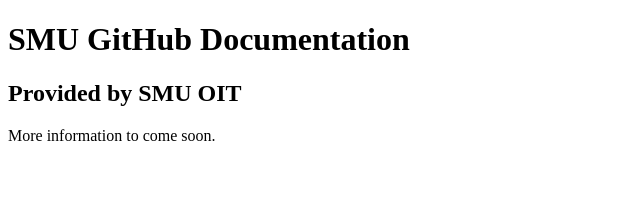
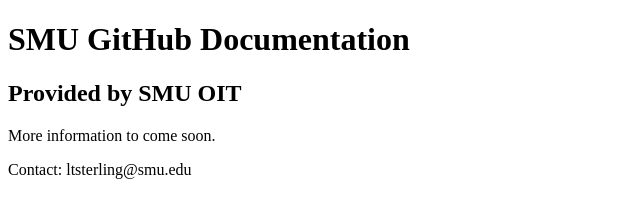
Before and after one commit to SMUGSterling/SMUGSterling.github.io, a plain HTML site: page index.html in a window 1280 px wide. Shown: the whole page, without its empty margins (0-640 px from the left). Drawn offline with Linux system fonts and the light colour scheme.

Commit message:
Added contact
Added contact to index.html

```diff
--- a/index.html
+++ b/index.html
@@ -4,5 +4,6 @@
 <h1>SMU GitHub Documentation</h1>
 <h2>Provided by SMU OIT</h2>
 <p>More information to come soon.</p>
+<p>Contact: ltsterling@smu.edu</p>
 </body>
 </html>
```
